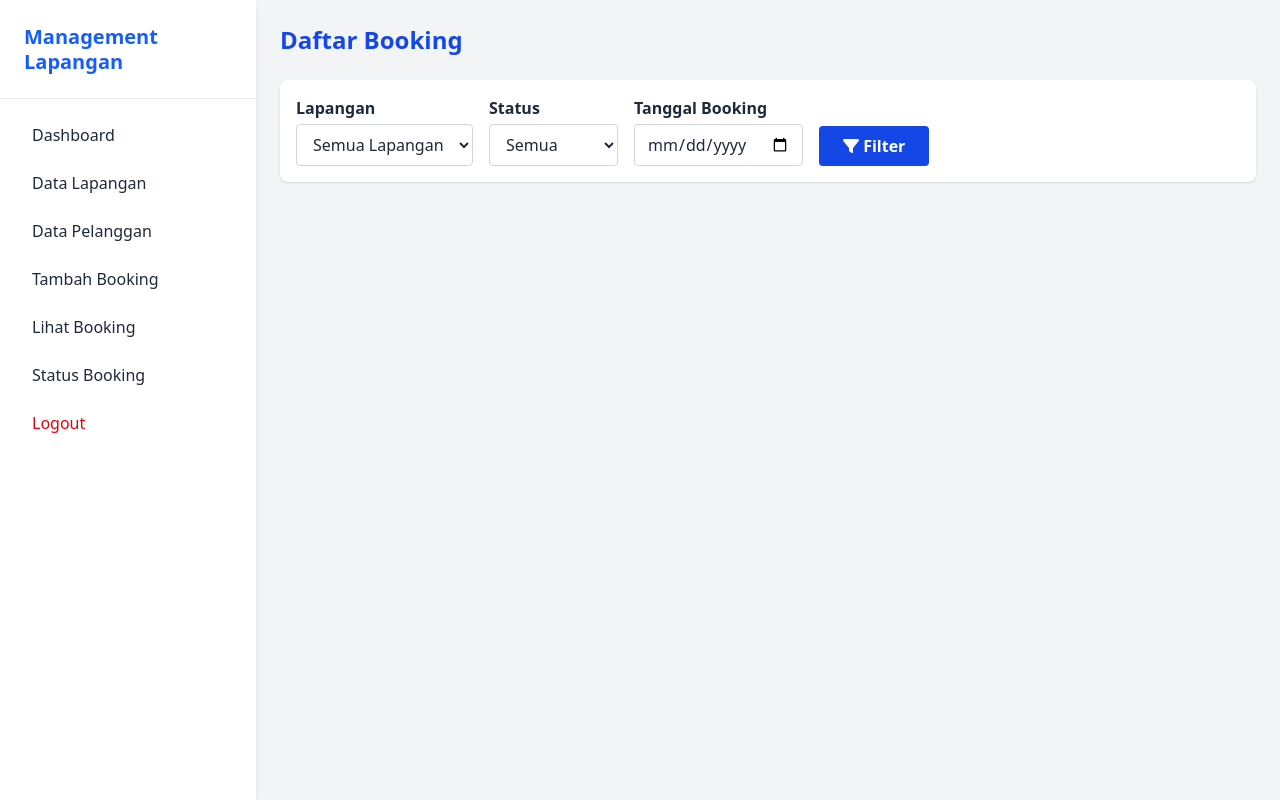
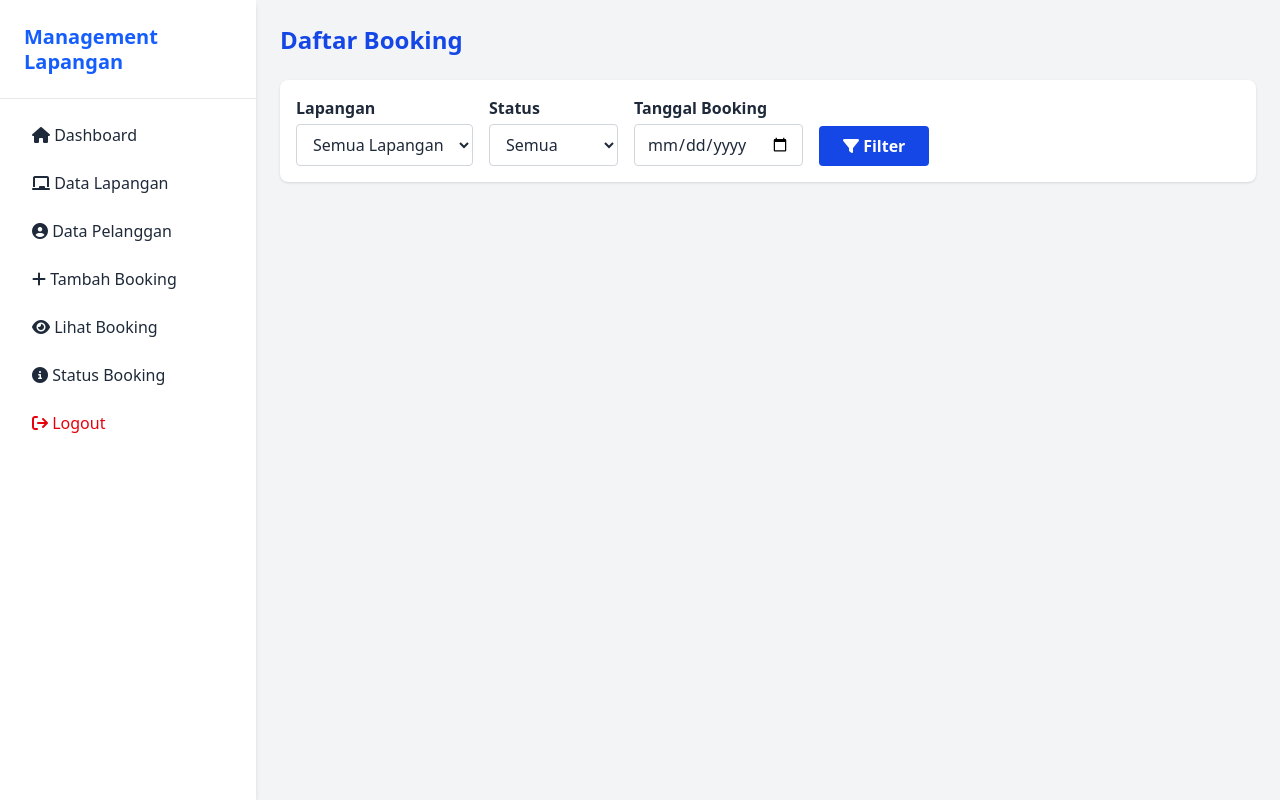
Before and after one commit to xlramdhon1/booking-lapangan, a CodeIgniter 4 app: the page made by app/Views/dashboard/booking/booking_list.php in a window 1280 px wide. Run offline with PHP 8.4 and a stand-in for CodeIgniter, Linux system fonts and the light colour scheme; the template is opened without the code that fills it, so the values that code supplies are empty; style sheets or scripts are compiled from the project's sources; some libraries are stand-ins or nearby versions.

Commit message:
icon sir

```diff
--- a/app/Views/dashboard/layout.php
+++ b/app/Views/dashboard/layout.php
@@ -15,13 +15,13 @@
       </div>
       <nav class="p-4">
         <ul class="space-y-2">
-          <li><a href="<?= base_url('/tampilan/admin/dashboard') ?>" class="block py-2 px-4 rounded hover:bg-blue-100">Dashboard</a></li>
-          <li><a href="<?= base_url('/lapangan') ?>" class="block py-2 px-4 rounded hover:bg-blue-100">Data Lapangan</a></li>
-          <li><a href="<?= base_url('/pelanggan') ?>" class="block py-2 px-4 rounded hover:bg-blue-100">Data Pelanggan</a></li>
-          <li><a href="<?= base_url('/booking/tambah') ?>" class="block py-2 px-4 rounded hover:bg-blue-100">Tambah Booking</a></li>
-          <li><a href="<?= base_url('/booking') ?>" class="block py-2 px-4 rounded hover:bg-blue-100">Lihat Booking</a></li>
-          <li><a href="<?= base_url('/booking/status') ?>" class="block py-2 px-4 rounded hover:bg-blue-100">Status Booking</a></li>
-          <li><a href="<?= base_url('/auth/logout') ?>" class="block py-2 px-4 text-red-600 rounded hover:bg-red-100">Logout</a></li>
+          <li><a href="<?= base_url('/tampilan/admin/dashboard') ?>" class="block py-2 px-4 rounded hover:bg-blue-100"><i class="fa-solid fa-house"></i> Dashboard</a></li>
+          <li><a href="<?= base_url('/lapangan') ?>" class="block py-2 px-4 rounded hover:bg-blue-100"><i class="fa-solid fa-chalkboard"></i> Data Lapangan</a></li>
+          <li><a href="<?= base_url('/pelanggan') ?>" class="block py-2 px-4 rounded hover:bg-blue-100"><i class="fa-solid fa-circle-user"></i> Data Pelanggan</a></li>
+          <li><a href="<?= base_url('/booking/tambah') ?>" class="block py-2 px-4 rounded hover:bg-blue-100"><i class="fa-solid fa-plus"></i> Tambah Booking</a></li>
+          <li><a href="<?= base_url('/booking') ?>" class="block py-2 px-4 rounded hover:bg-blue-100"><i class="fa-solid fa-eye"></i> Lihat Booking</a></li>
+          <li><a href="<?= base_url('/booking/status') ?>" class="block py-2 px-4 rounded hover:bg-blue-100"><i class="fa-solid fa-circle-info"></i> Status Booking</a></li>
+          <li><a href="<?= base_url('/auth/logout') ?>" class="block py-2 px-4 text-red-600 rounded hover:bg-red-100"><i class="fa-solid fa-arrow-right-from-bracket"></i> Logout</a></li>
         </ul>
       </nav>
     </aside>
```
